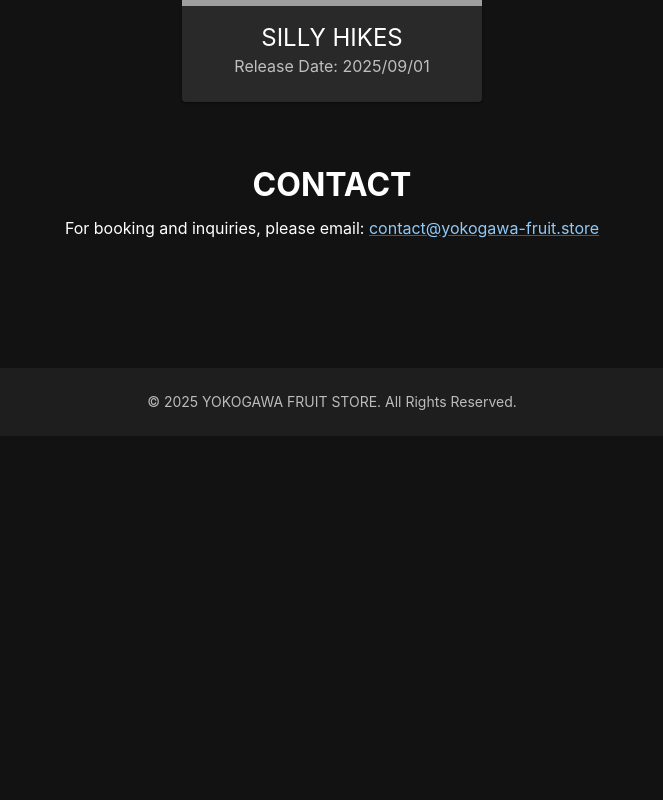
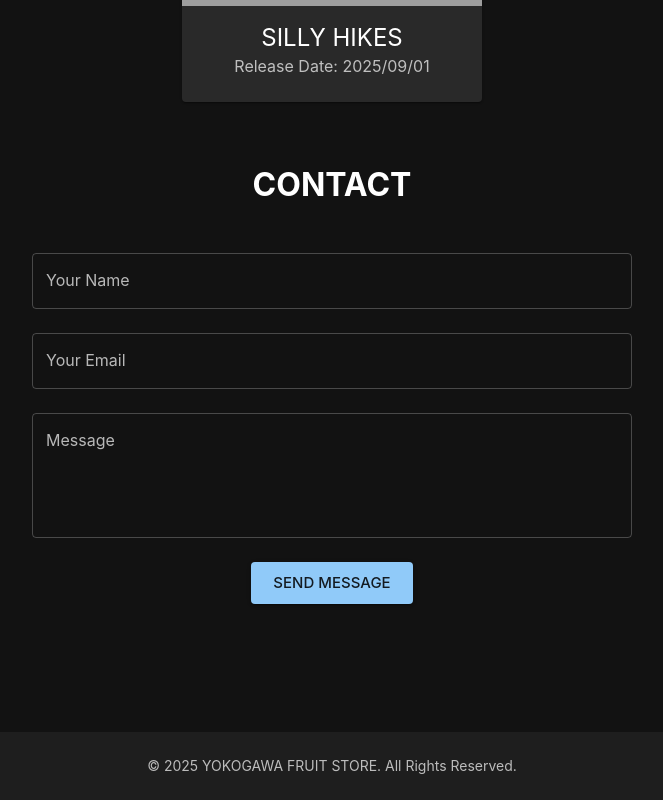
Before and after one commit to ytkg/yfs, a React (Vite) app: page / in a window 1280 px wide. Shown: the part 1238-2038 px from the top of the page, without its empty margins (308-971 px from the left). Before the commit the page ends 1674 px from the top, so only its background shows below. Built offline with nearby package versions, Linux system fonts and the light colour scheme; grey boxes are pictures that could not be loaded.

Commit message:
feat: Replace contact email with contact form
I have replaced the static email link in the CONTACT section with a non-functional contact form UI.

I used Material-UI's TextField and Button components to create fields for name, email, and message, and a send button, as per your request.

```diff
--- a/src/App.jsx
+++ b/src/App.jsx
@@ -11,14 +11,14 @@ import {
   Grid,
   Toolbar,
   Typography,
-  Link,
   IconButton,
   List,
   ListItem,
   ListItemButton,
   ListItemText,
   useTheme,
-  useMediaQuery
+  useMediaQuery,
+  TextField
 } from '@mui/material';
 import MenuIcon from '@mui/icons-material/Menu';
 
@@ -187,9 +187,37 @@ function App() {
 
           <Box id="contact" sx={sectionStyles}>
             <Typography variant="h2" gutterBottom>CONTACT</Typography>
-            <Typography variant="body1">
-              For booking and inquiries, please email: <Link href="mailto:contact@yokogawa-fruit.store">contact@yokogawa-fruit.store</Link>
-            </Typography>
+            <Box component="form" sx={{ maxWidth: '600px', mx: 'auto', mt: 4 }}>
+              <TextField
+                fullWidth
+                label="Your Name"
+                variant="outlined"
+                margin="normal"
+              />
+              <TextField
+                fullWidth
+                label="Your Email"
+                variant="outlined"
+                margin="normal"
+                type="email"
+              />
+              <TextField
+                fullWidth
+                label="Message"
+                variant="outlined"
+                margin="normal"
+                multiline
+                rows={4}
+              />
+              <Button
+                variant="contained"
+                color="primary"
+                size="large"
+                sx={{ mt: 2 }}
+              >
+                Send Message
+              </Button>
+            </Box>
           </Box>
         </main>
       </Container>
```
